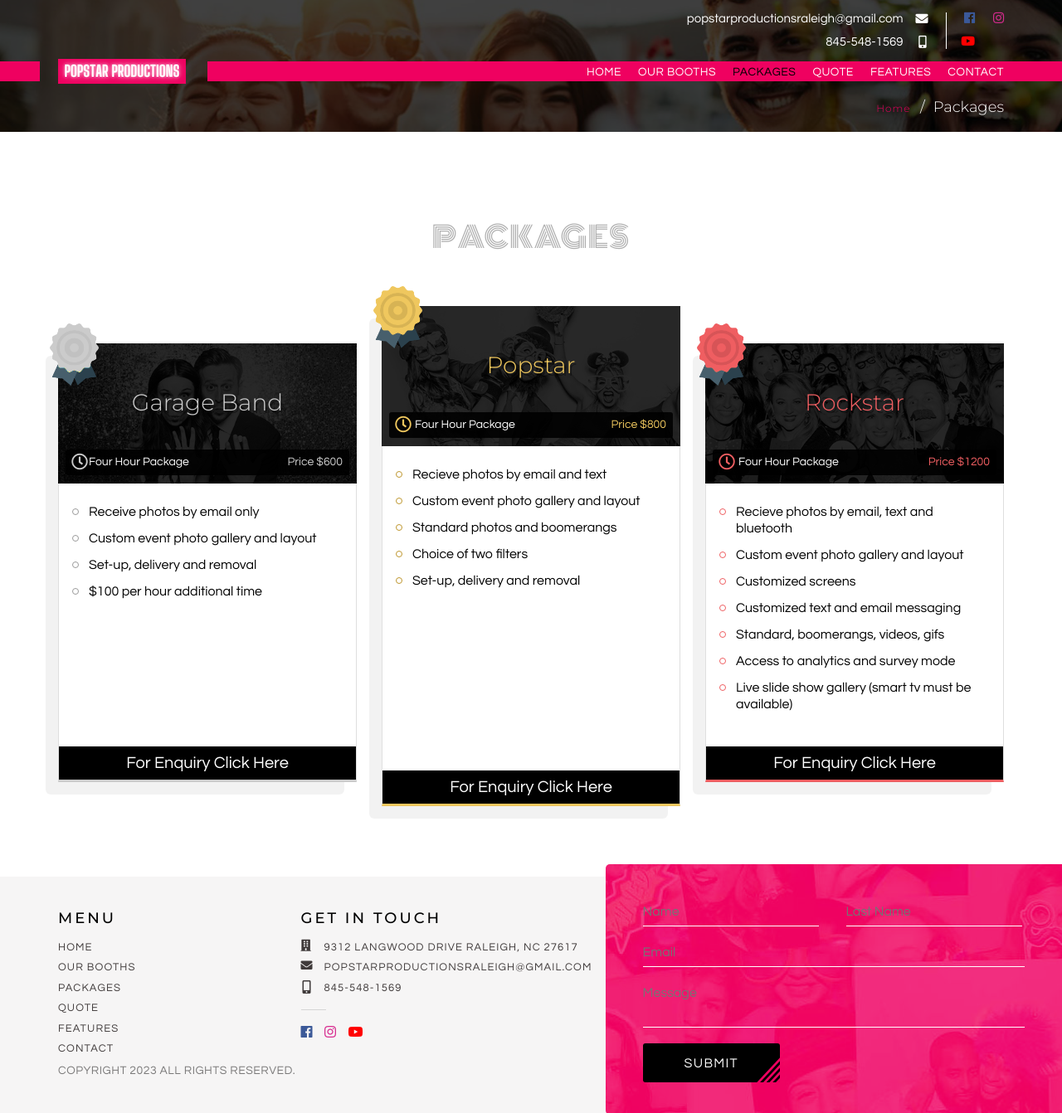
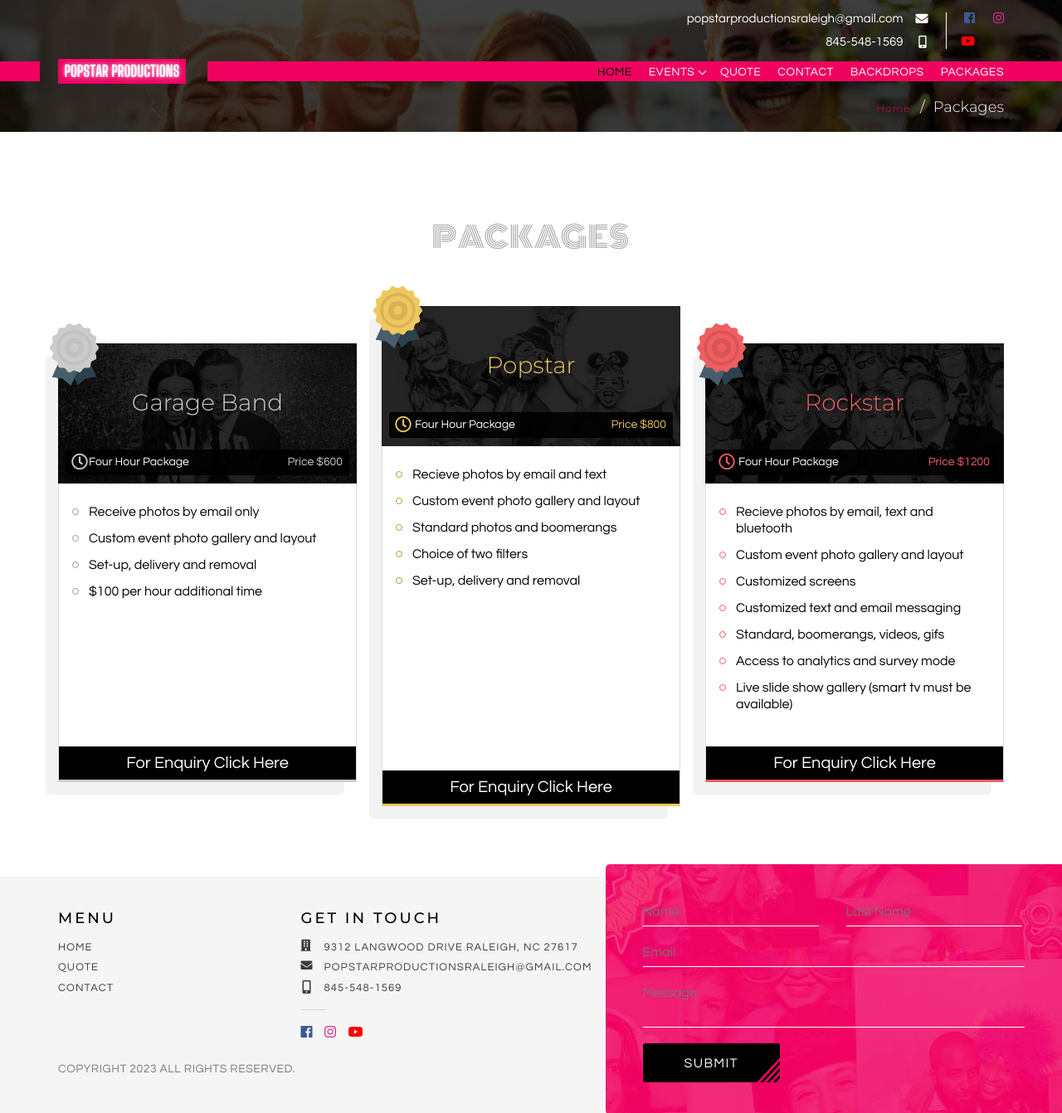
Before and after one commit to sullysaurus/popstar_photo_booths, a plain HTML site: page packages.html in a window 1280 px wide. Shown: the whole page at 83% size. Drawn offline with Linux system fonts and the light colour scheme.

Commit message:
packages

```diff
--- a/packages.html
+++ b/packages.html
@@ -167,12 +167,19 @@
                 id="navbarResponsive"
               >
               <ul class="main_header navbar-nav ml-auto">
-                <li><a href="index.html">Home</a></li>
-                <li><a href="our_booth.html">Our Booths</a></li>
-                <li class="active"><a href="packages.html">Packages</a></li>
+                <li class="active"><a href="index.html">Home</a></li>
+                <li class="submenu_box">
+                  <a href="#">Events</a>
+                  <ul class="submenu_box_inner">
+                    <li><a href="weddings.html">Weddings</a></li>
+                    <li><a href="birthdays.html">Birthdays</a></li>
+                    <li><a href="brands.html">Brand Activation</a></li>
+                  </ul>
+                </li>
                 <li><a href="quote.html">Quote</a></li>
-                <li><a href="features.html">Features</a></li>
                 <li><a href="contact.html">Contact</a></li>
+                <li><a href="backdrops.html">Backdrops</a></li>
+                <li><a href="packages.html".html">Packages</a></li>
               </ul>
               </div>
             </div>
@@ -368,10 +375,7 @@
                   <h3>Menu</h3>
                   <ul class="main_header navbar-nav ml-auto">
                     <li><a href="index.html">Home</a></li>
-                    <li><a href="our_booth.html">Our Booths</a></li>
-                    <li class="active"><a href="packages.html">Packages</a></li>
                     <li><a href="quote.html">Quote</a></li>
-                    <li><a href="features.html">Features</a></li>
                     <li><a href="contact.html">Contact</a></li>
                   </ul>
                 </div>
```
